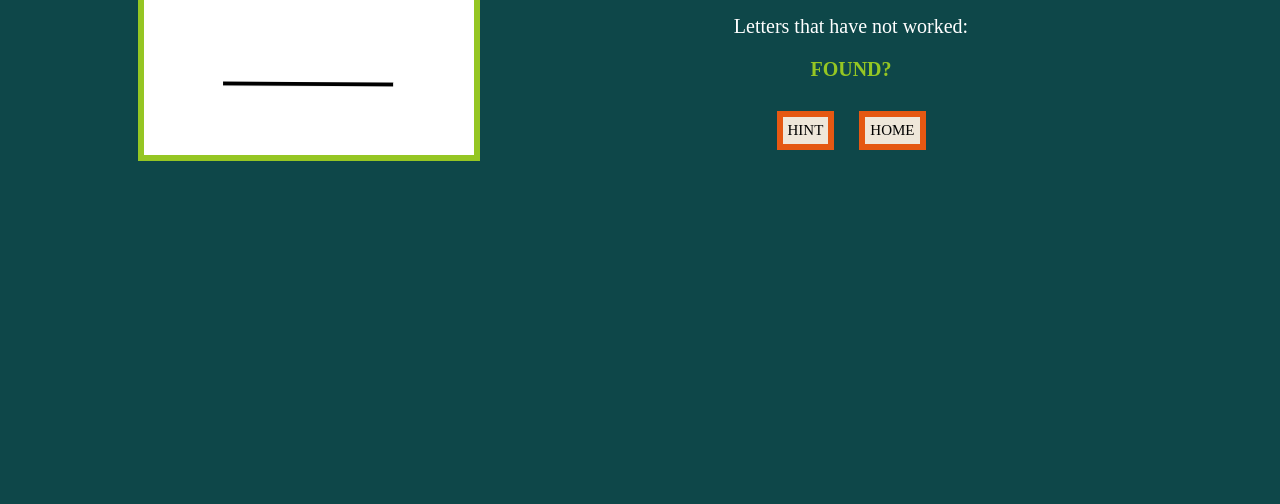
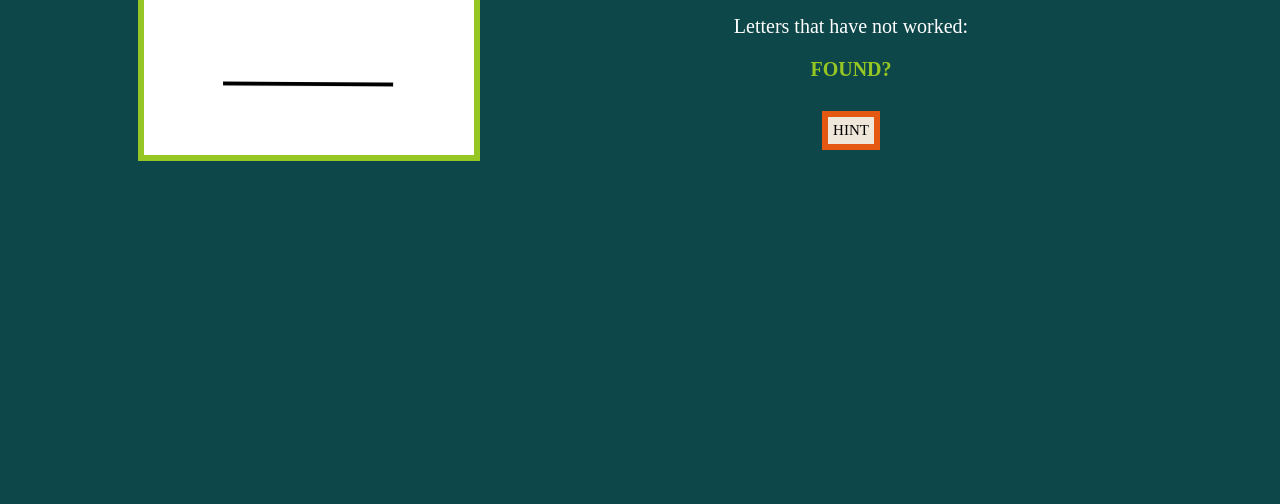
Before and after one commit to sanikanav/HangmanGame, a plain HTML site: page Hangman_Play.html in a window 1280 px wide. Shown: the part 296-800 px from the top of the page. Drawn offline with Linux system fonts and the light colour scheme; a web font is replaced by a local one.

Commit message:
Update Hangman_Play.html

```diff
--- a/Hangman_Play.html
+++ b/Hangman_Play.html
@@ -28,7 +28,6 @@
 
 
       <input type = "button"  value = "HINT" onclick = "hint()" id = "button">
-      <input type = "button"  value = "HOME" onclick = "location.href = 'index.html';" id = "button">
     <br>
       <p id = "hint"><p>
     <br>
```
